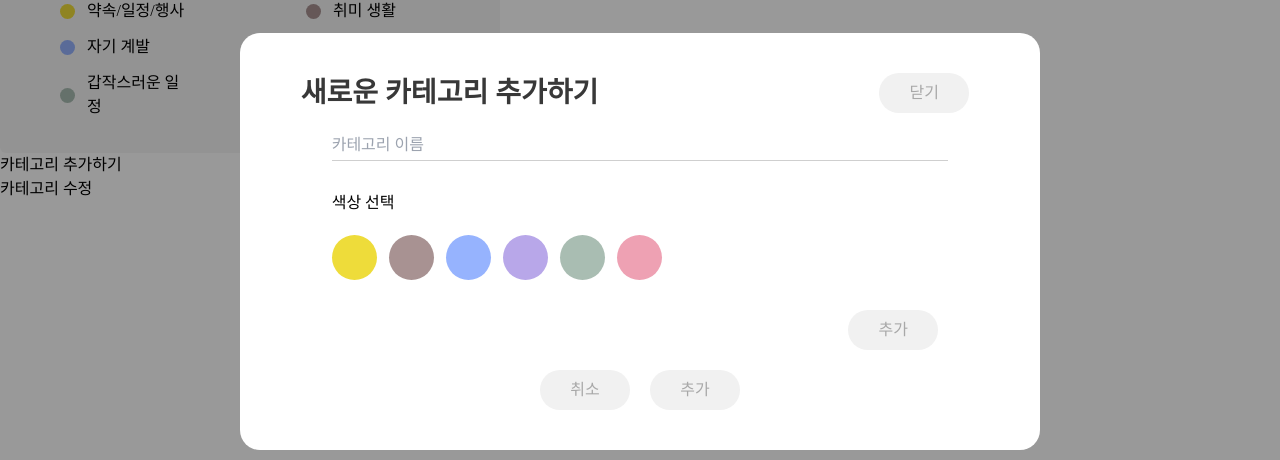
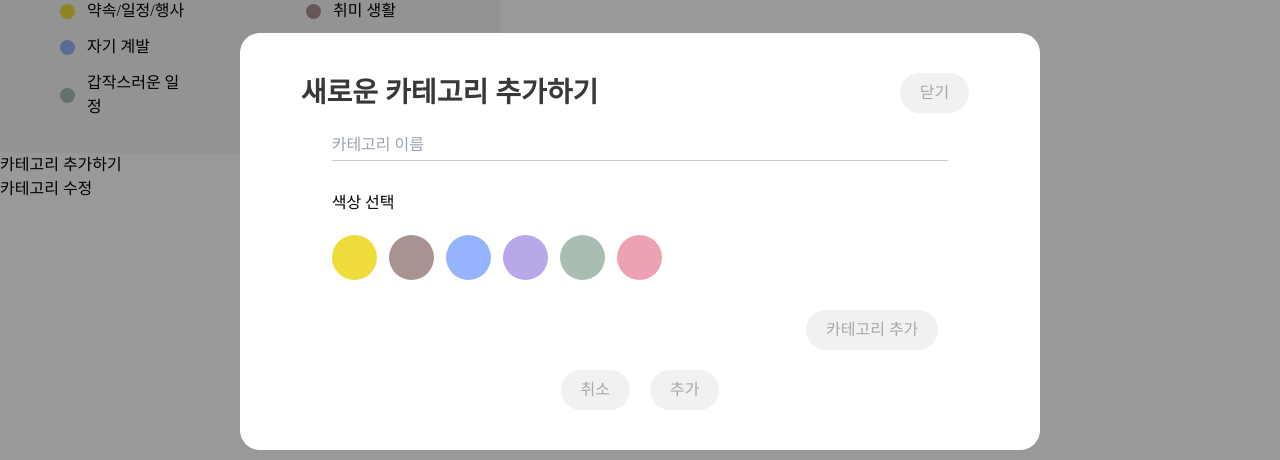
Before and after one commit to seung-heee/timetris-front, a React (Create React App) app: page /tempcategory in a window 1280 px wide. Both pictures are taken after a click on the button 125 px from the left and 108 px from the top of the page. Shown: the part 159-619 px from the top of the page. Built offline with nearby package versions, Linux system fonts and the light colour scheme; a web font is replaced by a local one.

Commit message:
refactor: state 변수 객체로 관리

```diff
--- a/src/components/category/Category.js
+++ b/src/components/category/Category.js
@@ -4,7 +4,7 @@ import EmptyCategory from './EmptyCategory';
 import { CategoryContext } from '../../context/CategoryContext';
 
 const Category = () => {
-    const {isOpen, setIsOpen, isFixedOpen, setIsFixedOpen} = useContext(CategoryContext);
+    const { ModalHandler } = useContext(CategoryContext);
     const [isCategory, setIsCategory] = useState(true);
 
     return (
@@ -13,9 +13,9 @@ const Category = () => {
             <div className='flex justify-between items-center'>
                 <div className='flex items-center'>
                     <span>나의 카테고리</span>
-                    <button onClick={()=> {setIsOpen(!isOpen)}} className='addDiamond origin-center rotate-45 w-[11px] h-[11px] bg-[#888888] ml-2'></button>
+                    <button onClick={()=>{ModalHandler("isAddOpen")}} className='addDiamond origin-center rotate-45 w-[11px] h-[11px] bg-[#888888] ml-2'></button>
                 </div>
-                <button onClick={()=>{setIsFixedOpen(!isFixedOpen)}}className='fixSquare w-[14px] h-[14px] bg-[#888888]'></button>
+                <button onClick={()=>{ModalHandler("isAddOpen")}}className='fixSquare w-[14px] h-[14px] bg-[#888888]'></button>
             </div>
 
             {isCategory ? <ExistedCategory /> : <EmptyCategory />}
--- a/src/components/category/EmptyCategory.js
+++ b/src/components/category/EmptyCategory.js
@@ -2,7 +2,7 @@ import React, { useContext } from 'react';
 import { CategoryContext } from '../../context/CategoryContext';
 
 const EmptyCategory = () => {
-    const {openModalHandler} = useContext(CategoryContext);
+    const {ModalHandler} = useContext(CategoryContext);
 
     return (
         <div className='flex flex-col justify-center items-center h-full'>
@@ -10,7 +10,7 @@ const EmptyCategory = () => {
                 아직 카테고리가 없으시네요.<br/>
                 카테고리를 추가하고 편하게 기록해보세요!
             </div>
-            <button onClick={openModalHandler} className='bg-[#E4E4E4] w-[123px] py-2 rounded-3xl'>추가하기</button>
+            <button onClick={()=>{ModalHandler("isAddOpen")}} className='bg-[#E4E4E4] w-[123px] py-2 rounded-3xl'>추가하기</button>
         </div>
     );
 };
--- a/src/components/category/categoryModal/AddModal.js
+++ b/src/components/category/categoryModal/AddModal.js
@@ -5,17 +5,17 @@ import SelectedCategory from './ModalElement/SelectedCategory';
 import { CategoryContext } from '../../../context/CategoryContext';
 
 const AddModal = () => {
-    const {isOpen, openModalHandler, categoryInfo} = useContext(CategoryContext);
+    const {state, ModalHandler } = useContext(CategoryContext);
 
     return (
         <>
-        <button onClick={openModalHandler}>카테고리 추가하기</button>
-        {isOpen ?
-            <button onClick={openModalHandler} className='fixed z-10 flex justify-center items-center bg-[rgba(0,0,0,0.4)] rounded-[10px] top-0 left-0 right-0 bottom-0'>
+        <button onClick={()=>{ModalHandler("isAddOpen")}}>카테고리 추가하기</button>
+        {state.isAddOpen ?
+            <button onClick={()=>{ModalHandler("isAddOpen")}} className='fixed z-10 flex justify-center items-center bg-[rgba(0,0,0,0.4)] rounded-[10px] top-0 left-0 right-0 bottom-0'>
                 <button onClick={(e) => e.stopPropagation()} className='flex flex-col justify-start items-center rounded-[20px] p-[30px] w-[800px] bg-[#fff]'>
-                    <HeaderModal />
+                    <HeaderModal title={'새로운 카테고리 추가하기'} type={"Add"}/>
                     <SelectedCategory />
-                    <FooterModal />
+                    <FooterModal type={'Add'}/>
                 </button>
             </button>
             : null
--- a/src/components/category/categoryModal/FixModal.js
+++ b/src/components/category/categoryModal/FixModal.js
@@ -6,20 +6,20 @@ import FooterModal from './ModalElement/FooterModal';
 import SelectedCategory from './ModalElement/SelectedCategory';
 
 const FixModal = () => {
-    const {isFixedOpen, setIsFixedOpen, openFixedModalHandler} = useContext(CategoryContext);
+    const { state, ModalHandler } = useContext(CategoryContext);
 
     return (
         <>
-        <button onClick={openFixedModalHandler}>카테고리 수정</button>
-        {isFixedOpen ?
-            <button onClick={openFixedModalHandler} className='fixed z-10 flex justify-center items-center bg-[rgba(0,0,0,0.4)] rounded-[10px] top-0 left-0 right-0 bottom-0'>
+        <button onClick={()=>{ModalHandler("isFixOpen")}}>카테고리 수정</button>
+        {state.isFixOpen ?
+            <button onClick={()=>{ModalHandler("isFixOpen")}} className='fixed z-10 flex justify-center items-center bg-[rgba(0,0,0,0.4)] rounded-[10px] top-0 left-0 right-0 bottom-0'>
                 <button onClick={(e) => e.stopPropagation()} className='flex flex-col justify-start items-center rounded-[20px] p-[30px] w-[800px] bg-[#fff]'>
-                    <HeaderModal />
+                    <HeaderModal title={'나의 카테고리'} type={'Fix'} />
                     <div className='flex justify-between w-11/12 items-center'>
                         <CategoryListBox />
                         <SelectedCategory />
                     </div>
-                    <FooterModal />
+                    <FooterModal type={'Fix'} />
                 </button>
             </button>
             : null
--- a/src/components/category/categoryModal/ModalElement/FooterModal.js
+++ b/src/components/category/categoryModal/ModalElement/FooterModal.js
@@ -8,21 +8,22 @@ export const ExitBtn = styled.button`
     border-radius: 50px;
     text-decoration: none;
     margin: 10px;
-    padding: 5px 10px;
-    width: 90px;
+    padding: 5px 20px;
     height: 40px;
     display : flex;
     justify-content : center;
     align-items : center;
 `;
 
-const FooterModal = () => {
-    const { isOpen, openModalHandler } = useContext(CategoryContext);
+const FooterModal = ({type}) => {
+    const { ModalHandler } = useContext(CategoryContext);
 
     return (
         <div className='flex'>
-            <ExitBtn onClick={openModalHandler}>취소</ExitBtn>
-            <ExitBtn onClick={openModalHandler}>추가</ExitBtn>
+            <ExitBtn onClick={()=>{ModalHandler(`is${type}Open`)}}>취소</ExitBtn>
+            <ExitBtn onClick={()=>{ModalHandler(`is${type}Open`)}}>
+                {type === "Add" ? '추가' : type === "Fix" ? '수정' : "등록"}
+            </ExitBtn>
         </div>
     );
 };
--- a/src/components/category/categoryModal/ModalElement/HeaderModal.js
+++ b/src/components/category/categoryModal/ModalElement/HeaderModal.js
@@ -2,13 +2,13 @@ import React, { useContext } from 'react';
 import { CategoryContext } from '../../../../context/CategoryContext';
 import { ExitBtn } from './FooterModal';
 
-const HeaderModal = () => {
-    const { openModalHandler } = useContext(CategoryContext);
+const HeaderModal = ({title, type}) => {
+    const { ModalHandler } = useContext(CategoryContext);
 
     return (
         <div className="flex justify-between items-center mb-[10px] w-11/12">
-            <div className='text-[28px] text-[#383838] font-bold'>새로운 카테고리 추가하기</div>
-            <ExitBtn onClick={openModalHandler}>닫기</ExitBtn>
+            <div className='text-[28px] text-[#383838] font-bold'>{title}</div>
+            <ExitBtn onClick={()=>{ModalHandler(`is${type}Open`)}}>닫기</ExitBtn>
         </div>
     );
 };
--- a/src/components/category/categoryModal/ModalElement/SelectedCategory.js
+++ b/src/components/category/categoryModal/ModalElement/SelectedCategory.js
@@ -3,7 +3,7 @@ import { CategoryContext } from '../../../../context/CategoryContext';
 import { ExitBtn } from './FooterModal';
 
 const SelectedCategory = () => {
-    const { categoryInfo, openModalHandler } = useContext(CategoryContext);
+    const { categoryInfo, ModalHandler } = useContext(CategoryContext);
 
     return (
         <div className='flex flex-col justify-start w-10/12 flex-grow'>
@@ -19,7 +19,7 @@ const SelectedCategory = () => {
                     )
                 })}
                 </div>
-                <ExitBtn className='self-end' onClick={openModalHandler}>추가</ExitBtn>
+                <ExitBtn className='self-end' onClick={()=>{ModalHandler("isAddOpen")}}>카테고리 추가</ExitBtn>
             </div>
         </div>
     );
--- a/src/pages/TempCategory.js
+++ b/src/pages/TempCategory.js
@@ -34,19 +34,20 @@ const TempCategory = () => {
         }
     ]
 
-    const [isOpen, setIsOpen] = useState(false);
-    const [isFixedOpen, setIsFixedOpen] = useState(false);
+    const [state, setState] = useState({
+        isAddOpen: false,
+        isFixOpen: false,
+    })
 
-    const openModalHandler = () => {
-        setIsOpen(!isOpen)
-    };
-
-    const openFixedModalHandler = () => {
-        setIsFixedOpen(!isFixedOpen)
-    };
+    const ModalHandler = (openState) => {
+        setState(prevState => ({
+            ...prevState,
+            [openState]: !prevState[openState]
+        }));
+    }
 
     return (
-        <CategoryContext.Provider value={{isOpen, setIsOpen, openModalHandler, categoryInfo, isFixedOpen, setIsFixedOpen, openFixedModalHandler }}>
+        <CategoryContext.Provider value={{categoryInfo, state, setState, ModalHandler }}>
             <Category />
             <AddModal /><br />
             <FixModal />
```
